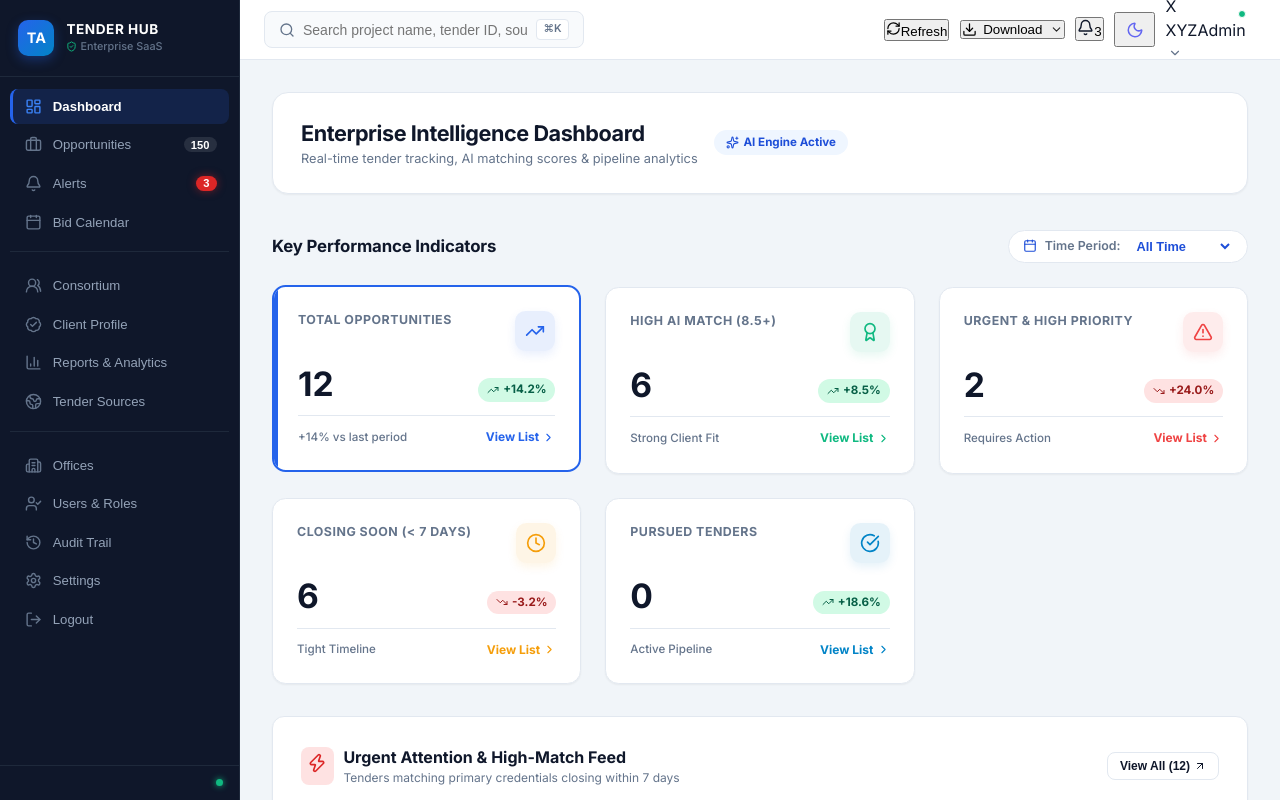
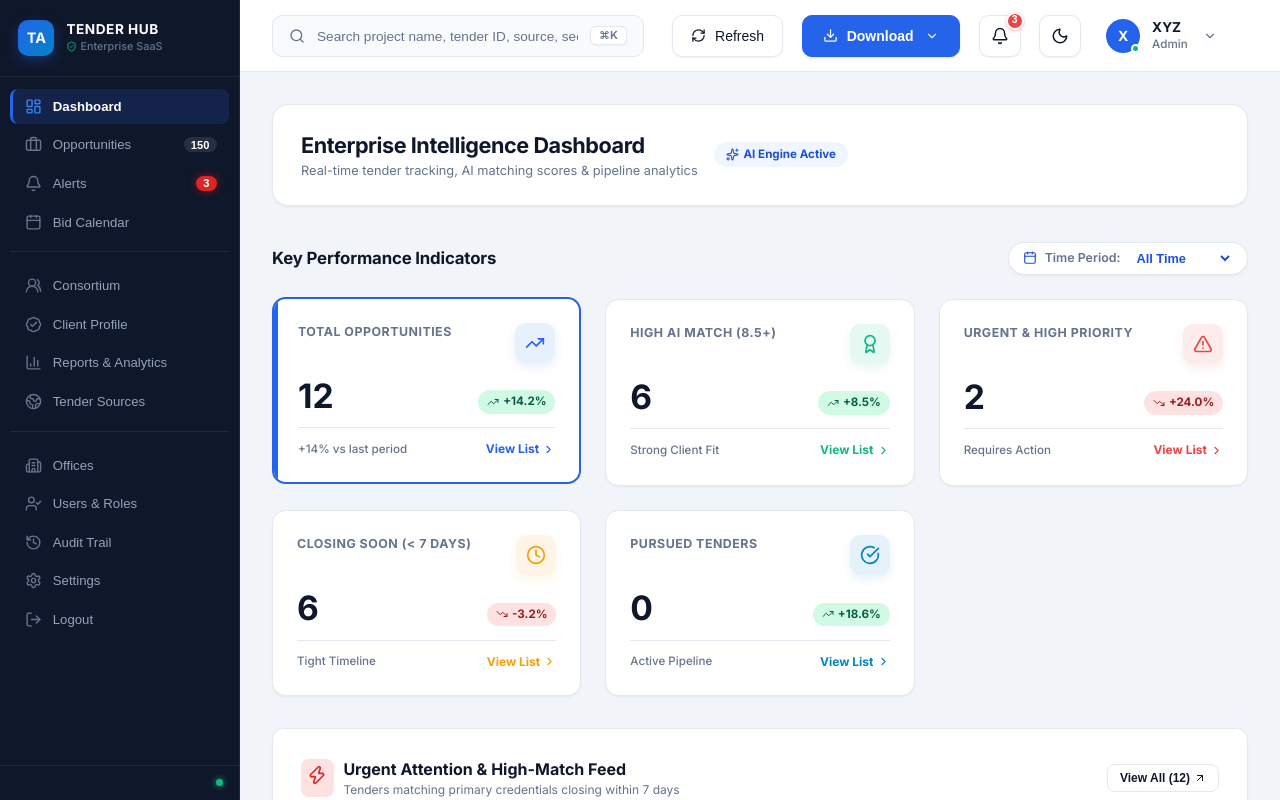
Before and after one commit to sakishnu50/Tender_Association, a React (Vite) app: page / in a window 1280 px wide. Built offline with nearby package versions, Linux system fonts and the light colour scheme.

Commit message:
Improve header design: spacing, padding, and styling

```diff
--- a/src/components/Header.jsx
+++ b/src/components/Header.jsx
@@ -39,6 +39,8 @@ export default function Header({
 
   const inputRef = useRef(null);
   const downloadMenuRef = useRef(null);
+  const notificationMenuRef = useRef(null);
+  const profileMenuRef = useRef(null);
 
   const [isRefreshing, setIsRefreshing] = useState(false);
   const [showNotifications, setShowNotifications] = useState(false);
@@ -49,6 +51,7 @@ export default function Header({
   const [downloadingLabel, setDownloadingLabel] = useState('');
 
   const effectiveData = filteredOpportunities || opportunities || mockOpportunities;
+  const userInitial = user?.name ? user.name.trim().charAt(0).toUpperCase() : 'X';
 
   // Keyboard shortcut listener (Cmd+K / Ctrl+K focus, Escape clear)
   useEffect(() => {
@@ -70,6 +73,12 @@ export default function Header({
     const handleClickOutside = (event) => {
       if (downloadMenuRef.current && !downloadMenuRef.current.contains(event.target)) {
         setShowDownloadMenu(false);
+      }
+      if (notificationMenuRef.current && !notificationMenuRef.current.contains(event.target)) {
+        setShowNotifications(false);
+      }
+      if (profileMenuRef.current && !profileMenuRef.current.contains(event.target)) {
+        setShowProfileMenu(false);
       }
     };
     document.addEventListener('mousedown', handleClickOutside);
@@ -122,8 +131,8 @@ export default function Header({
 
   return (
     <header className="top-header">
-      {/* Real-Time Search Bar */}
-      <div className="header-search" style={{ position: 'relative' }}>
+      {/* 1. Real-Time Search Bar */}
+      <div className="header-search">
         <Search size={16} color="var(--text-muted)" style={{ flexShrink: 0 }} />
         <input
           ref={inputRef}
@@ -142,47 +151,37 @@ export default function Header({
               cursor: 'pointer',
               display: 'flex',
               alignItems: 'center',
-              padding: '2px'
+              padding: '2px',
+              flexShrink: 0
             }}
             title="Clear search (Esc)"
           >
             <X size={14} />
           </button>
         ) : (
-          <span style={{
-            fontSize: '0.675rem',
-            fontWeight: '600',
-            color: 'var(--text-muted)',
-            backgroundColor: 'var(--bg-card)',
-            border: '1px solid var(--border-color)',
-            padding: '0.1rem 0.4rem',
-            borderRadius: '0.25rem',
-            boxShadow: 'var(--shadow-xs)',
-            pointerEvents: 'none'
-          }}>
+          <span className="header-search-badge">
             ⌘K
           </span>
         )}
       </div>
 
       {/* Header Action Controls */}
-      <div className="header-actions" style={{ gap: '0.65rem' }}>
-        {/* 1. Refresh Button */}
+      <div className="header-actions">
+        {/* 2. Refresh Button: white background, rounded corners, subtle border, refresh icon + "Refresh" text */}
         <button
-          className="btn-header-action"
+          className="btn-header-refresh"
           onClick={handleRefreshClick}
           title="Refresh Dashboard Data"
           disabled={isRefreshing}
-          style={{ transition: 'all 0.2s cubic-bezier(0.4, 0, 0.2, 1)' }}
         >
           <RefreshCw size={15} className={isRefreshing ? 'spin-icon' : ''} />
           <span>{isRefreshing ? 'Refreshing...' : 'Refresh'}</span>
         </button>
 
-        {/* 2. Combined Single Download Button with Dropdown (Positioned after Refresh) */}
+        {/* 3. Download Button: solid blue background, white text, rounded corners, download icon + "Download" + dropdown chevron */}
         <div style={{ position: 'relative' }} ref={downloadMenuRef}>
           <button
-            className="btn-header-blue"
+            className="btn-header-download"
             onClick={() => {
               setShowDownloadMenu(!showDownloadMenu);
               setShowNotifications(false);
@@ -190,12 +189,6 @@ export default function Header({
             }}
             title="Download or Export Tenders Data"
             disabled={isDownloading}
-            style={{
-              transition: 'all 0.2s cubic-bezier(0.4, 0, 0.2, 1)',
-              display: 'flex',
-              alignItems: 'center',
-              gap: '0.4rem'
-            }}
           >
             {isDownloading ? (
               <>
@@ -206,7 +199,7 @@ export default function Header({
               <>
                 <Download size={15} />
                 <span>Download</span>
-                <ChevronDown size={13} style={{ marginLeft: 1, opacity: 0.85 }} />
+                <ChevronDown size={14} style={{ marginLeft: 3, opacity: 0.9 }} />
               </>
             )}
           </button>
@@ -313,20 +306,19 @@ export default function Header({
           )}
         </div>
 
-        {/* 3. Notifications Bell Icon with Badge */}
-        <div style={{ position: 'relative' }}>
+        {/* 4. Notification Bell Icon: white circular/rounded button with border, bell icon, red circular badge with count */}
+        <div style={{ position: 'relative' }} ref={notificationMenuRef}>
           <button
-            className="icon-btn-header"
+            className="header-circle-btn"
             onClick={() => {
               setShowNotifications(!showNotifications);
               setShowProfileMenu(false);
               setShowDownloadMenu(false);
             }}
             title="Notifications (3 Urgent Alerts)"
-            style={{ position: 'relative', transition: 'all 0.2s cubic-bezier(0.4, 0, 0.2, 1)' }}
           >
-            <Bell size={17} color="var(--text-main)" />
-            <span className="notification-badge-count">3</span>
+            <Bell size={18} />
+            <span className="header-bell-badge">3</span>
           </button>
 
           {/* Notifications Dropdown */}
@@ -409,28 +401,17 @@ export default function Header({
           )}
         </div>
 
-        {/* 4. Dark / Light Theme Toggle (Positioned before User Profile) */}
+        {/* 5. Dark Mode Toggle: white circular/rounded button with a border, moon icon */}
         <button
-          className="icon-btn-header"
+          className="header-circle-btn"
           onClick={toggleTheme}
           title={darkMode ? 'Switch to Light Mode' : 'Switch to Dark Mode'}
-          style={{
-            padding: '0.4rem 0.6rem',
-            display: 'flex',
-            alignItems: 'center',
-            justifyContent: 'center',
-            transition: 'all 0.2s cubic-bezier(0.4, 0, 0.2, 1)'
-          }}
         >
-          {darkMode ? (
-            <Sun size={18} color="#F59E0B" />
-          ) : (
-            <Moon size={18} color="#6366F1" />
-          )}
+          <Moon size={18} />
         </button>
 
-        {/* 5. User Profile Avatar & Dropdown (On the far right) */}
-        <div style={{ position: 'relative' }}>
+        {/* 6. User Profile: circular blue avatar with user's initial, small green online dot on bottom-right, stacked name and role, dropdown chevron */}
+        <div style={{ position: 'relative' }} ref={profileMenuRef}>
           <div
             className="header-user-profile"
             onClick={() => {
@@ -438,29 +419,17 @@ export default function Header({
               setShowNotifications(false);
               setShowDownloadMenu(false);
             }}
-            title={`User Profile: ${user.name} (${user.role || 'Admin'})`}
-            style={{ transition: 'all 0.2s cubic-bezier(0.4, 0, 0.2, 1)' }}
+            title={`User Profile: ${user.name || 'Admin'} (${user.role || 'Admin'})`}
           >
-            <div style={{ position: 'relative' }}>
-              <div className="header-user-avatar">
-                {user.name ? user.name.split(' ').map(n => n[0]).join('').slice(0, 2).toUpperCase() : 'JD'}
-              </div>
-              <span style={{
-                position: 'absolute',
-                bottom: 0,
-                right: 0,
-                width: '8px',
-                height: '8px',
-                borderRadius: '50%',
-                backgroundColor: '#10B981',
-                border: '1.5px solid var(--bg-card)'
-              }} />
+            <div className="header-user-avatar">
+              {userInitial}
+              <span className="header-user-status-dot" />
             </div>
             <div className="header-user-info">
               <span className="header-user-name">{user.name || 'John Doe'}</span>
               <span className="header-user-role">{user.role || 'Admin'}</span>
             </div>
-            <ChevronDown size={14} color="var(--text-muted)" style={{ marginLeft: 2 }} />
+            <ChevronDown size={14} color="var(--text-muted)" style={{ marginLeft: 3 }} />
           </div>
 
           {/* User Profile Menu Dropdown */}
--- a/src/index.css
+++ b/src/index.css
@@ -280,34 +280,38 @@ body {
 
 /* Header */
 .top-header {
-  height: 60px;
+  height: 72px;
+  min-height: 72px;
   background-color: var(--bg-card);
   border-bottom: 1px solid var(--border-color);
   display: flex;
   align-items: center;
   justify-content: space-between;
-  padding: 0 1.5rem;
+  padding: 0 2rem;
   position: sticky;
   top: 0;
   z-index: 30;
+  gap: 1.75rem;
 }
 
 .header-search {
   display: flex;
   align-items: center;
-  gap: 0.5rem;
+  gap: 0.75rem;
   background-color: var(--bg-subtle);
   border: 1px solid var(--border-color);
-  padding: 0.4rem 0.875rem;
-  border-radius: var(--radius-md);
-  width: 320px;
-  transition: all 0.15s ease;
+  padding: 0 1rem;
+  border-radius: 0.625rem;
+  width: 420px;
+  max-width: 100%;
+  height: 42px;
+  transition: all 0.2s ease;
 }
 
 .header-search:focus-within {
-  border-color: var(--primary);
-  box-shadow: 0 0 0 3px rgba(29, 78, 216, 0.1);
-  background-color: #FFFFFF;
+  border-color: #2563EB;
+  box-shadow: 0 0 0 3px rgba(37, 99, 235, 0.12);
+  background-color: var(--bg-card);
 }
 
 .header-search input {
@@ -319,49 +323,202 @@ body {
   color: var(--text-main);
 }
 
+.header-search input::placeholder {
+  color: var(--text-muted);
+  font-size: 0.85rem;
+}
+
+.header-search-badge {
+  font-size: 0.7rem;
+  font-weight: 600;
+  color: var(--text-muted);
+  background-color: var(--bg-card);
+  border: 1px solid var(--border-color);
+  padding: 0.2rem 0.5rem;
+  border-radius: 0.35rem;
+  box-shadow: var(--shadow-xs);
+  pointer-events: none;
+  flex-shrink: 0;
+  line-height: 1;
+}
+
 .header-actions {
   display: flex;
   align-items: center;
-  gap: 1rem;
+  gap: 1.15rem;
+  flex-shrink: 0;
 }
 
-.user-profile {
+/* Header Refresh Button */
+.btn-header-refresh {
+  display: inline-flex;
+  align-items: center;
+  gap: 0.55rem;
+  height: 42px;
+  padding: 0 1.15rem;
+  background-color: var(--bg-card);
+  border: 1px solid var(--border-color);
+  border-radius: 0.625rem;
+  color: var(--text-main);
+  font-size: 0.875rem;
+  font-weight: 500;
+  cursor: pointer;
+  box-shadow: var(--shadow-xs);
+  transition: all 0.2s cubic-bezier(0.4, 0, 0.2, 1);
+  white-space: nowrap;
+}
+
+.btn-header-refresh:hover:not(:disabled) {
+  background-color: var(--bg-subtle);
+  border-color: #CBD5E1;
+  box-shadow: var(--shadow-sm);
+}
+
+.btn-header-refresh:disabled {
+  opacity: 0.65;
+  cursor: not-allowed;
+}
+
+/* Header Download Button */
+.btn-header-download {
+  display: inline-flex;
+  align-items: center;
+  gap: 0.55rem;
+  height: 42px;
+  padding: 0 1.25rem;
+  background-color: #2563EB;
+  border: 1px solid #2563EB;
+  border-radius: 0.625rem;
+  color: #FFFFFF;
+  font-size: 0.875rem;
+  font-weight: 600;
+  cursor: pointer;
+  box-shadow: 0 1px 2px rgba(37, 99, 235, 0.2);
+  transition: all 0.2s cubic-bezier(0.4, 0, 0.2, 1);
+  white-space: nowrap;
+}
+
+.btn-header-download:hover:not(:disabled) {
+  background-color: #1D4ED8;
+  border-color: #1D4ED8;
+  box-shadow: 0 2px 6px rgba(37, 99, 235, 0.35);
+}
+
+.btn-header-download:disabled {
+  opacity: 0.7;
+  cursor: not-allowed;
+}
+
+/* Header Circular/Rounded Action Buttons (Bell, Theme) */
+.header-circle-btn {
+  position: relative;
+  display: inline-flex;
+  align-items: center;
+  justify-content: center;
+  width: 42px;
+  height: 42px;
+  background-color: var(--bg-card);
+  border: 1px solid var(--border-color);
+  border-radius: 0.625rem;
+  color: var(--text-main);
+  cursor: pointer;
+  box-shadow: var(--shadow-xs);
+  transition: all 0.2s cubic-bezier(0.4, 0, 0.2, 1);
+  flex-shrink: 0;
+}
+
+.header-circle-btn:hover {
+  background-color: var(--bg-subtle);
+  border-color: #CBD5E1;
+  color: #2563EB;
+}
+
+/* Notification Count Badge */
+.header-bell-badge {
+  position: absolute;
+  top: -4px;
+  right: -4px;
+  min-width: 18px;
+  height: 18px;
+  padding: 0 4px;
+  border-radius: 9999px;
+  background-color: #EF4444;
+  color: #FFFFFF;
+  font-size: 0.65rem;
+  font-weight: 700;
   display: flex;
   align-items: center;
-  gap: 0.75rem;
-  padding: 0.25rem 0.5rem;
-  border-radius: var(--radius-md);
-  cursor: pointer;
+  justify-content: center;
+  border: 2px solid var(--bg-card);
+  line-height: 1;
+  box-shadow: 0 1px 3px rgba(239, 68, 68, 0.4);
 }
 
-.user-avatar {
+/* Header User Profile Trigger */
+.header-user-profile {
+  display: inline-flex;
+  align-items: center;
+  gap: 0.75rem;
+  height: 42px;
+  padding: 0 0.75rem 0 0.35rem;
+  border-radius: 0.625rem;
+  cursor: pointer;
+  border: 1px solid transparent;
+  transition: all 0.2s ease;
+  user-select: none;
+}
+
+.header-user-profile:hover {
+  background-color: var(--bg-subtle);
+  border-color: var(--border-color);
+}
+
+.header-user-avatar {
+  position: relative;
   width: 34px;
   height: 34px;
-  border-radius: 9999px;
-  background: linear-gradient(135deg, #1D4ED8 0%, #0284C7 100%);
+  border-radius: 50%;
+  background-color: #2563EB;
   color: #FFFFFF;
   display: flex;
   align-items: center;
   justify-content: center;
   font-weight: 700;
   font-size: 0.875rem;
+  flex-shrink: 0;
 }
 
-.user-info {
+.header-user-status-dot {
+  position: absolute;
+  bottom: 0px;
+  right: 0px;
+  width: 9px;
+  height: 9px;
+  border-radius: 50%;
+  background-color: #10B981;
+  border: 2px solid var(--bg-card);
+}
+
+.header-user-info {
   display: flex;
   flex-direction: column;
+  line-height: 1.2;
+  text-align: left;
+  gap: 2px;
 }
 
-.user-name {
-  font-size: 0.875rem;
-  font-weight: 600;
+.header-user-name {
+  font-size: 0.85rem;
+  font-weight: 700;
   color: var(--text-main);
-  line-height: 1.1;
+  white-space: nowrap;
 }
 
-.user-role {
-  font-size: 0.75rem;
+.header-user-role {
+  font-size: 0.725rem;
   color: var(--text-muted);
+  font-weight: 500;
+  white-space: nowrap;
 }
 
 /* Page Container */
```
